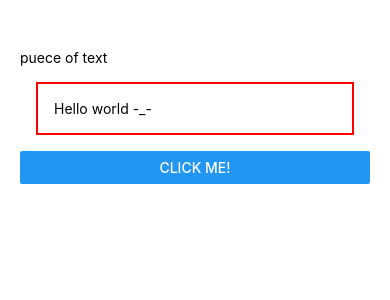
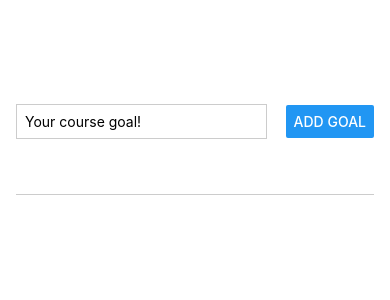
Before and after one commit to Senior-Ori/MyChatApp, a React Native app: screen / in a window 390 px wide. Shown: the top 300 px of the page. Built offline with nearby package versions, Linux system fonts and the light colour scheme.

Commit message:
dev/goal-list

```diff
--- a/App.js
+++ b/App.js
@@ -10,31 +10,90 @@
 import { TextInput } from "react-native-gesture-handler";
 
 export default function App() {
+  const [enteredGoalText, setEnteredGoalText] = useState("");
+  const [courseGoals, setCourseGoals] = useState([]);
+
+  function goalInputHandler(enteredText) {
+    setEnteredGoalText(enteredText);
+  }
+  function addGoalHandler() {
+    setCourseGoals((currentCourseGoals) => [
+      ...currentCourseGoals,
+      enteredGoalText,
+    ]);
+  }
   return (
-    <View style={styles.container}>
-      <View>
-        <Text>puece of text</Text>
+    <View style={styles.appContainer}>
+      <View style={styles.inputContainer}>
+        <TextInput
+          style={styles.textInput}
+          placeholder="Your course goal!"
+          onChangeText={goalInputHandler}
+        />
+        <Button title="Add Goal" onPress={addGoalHandler} />
       </View>
-      <Text style={styles.dummyText}>Hello world -_-</Text>
-      <Button title="CLICK ME!" />
+      <View style={styles.goalsContainer}>
+        {courseGoals.map((goal) => (
+          <View key={goal} style={styles.goalItem}>
+            <Text style={styles.goalText}>{goal}</Text>
+          </View>
+        ))}
+      </View>
     </View>
   );
 }
+
 const styles = StyleSheet.create({
-  container: {
-    paddingTop: "10%",
+  appContainer: {
     flex: 1,
-    marginHorizontal: 20,
-    marginVertical: 10,
+    padding: 50,
+    paddingHorizontal: 16,
   },
-  input: {
+  inputContainer: {
+    flex: 1,
+    flexDirection: "row",
+    justifyContent: "space-between",
+    alignItems: "center",
+    marginBottom: 24,
+    borderBottomWidth: 1,
+    borderBottomColor: "#ccc",
+  },
+  textInput: {
     borderWidth: 1,
-    borderRadius: 5,
-    padding: 10,
-    marginBottom: 10,
+    borderColor: "#ccc",
+    width: "70%",
+    marginRight: 8,
+    padding: 8,
   },
-  button: {
-    marginTop: 10,
+  goalsContainer: {
+    flex: 4,
   },
-  dummyText: { margin: 16, padding: 16, borderWidth: 2, borderColor: "red" },
+  goalItem: {
+    margin: 8,
+    padding: 8,
+    borderRadius: 6,
+    backgroundColor: "#5e0acc",
+  },
+  goalText: {
+    color: "white",
+  },
+  // container: {
+  //   paddingTop: "10%",
+  //   flex: 1,
+  //   marginHorizontal: 20,
+  //   marginVertical: 10,
+  // },
+  // input: {
+  //   borderWidth: 1,
+  //   borderRadius: 5,
+  //   padding: 10,
+  //   marginBottom: 10,
+  // },
+  // button: {
+  //   marginTop: 10,
+  // },
+  // dummyText: { margin: 16, padding: 16, borderWidth: 2, borderColor: "blue" },
+
+  /*
+   */
 });
```
